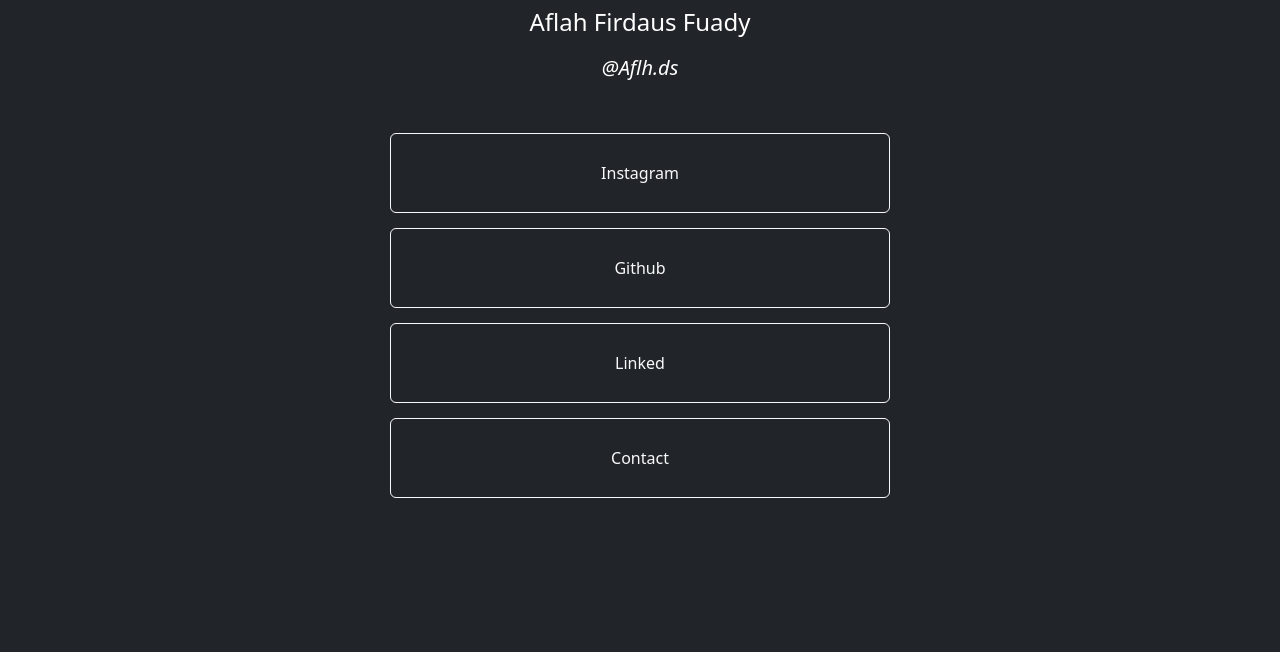
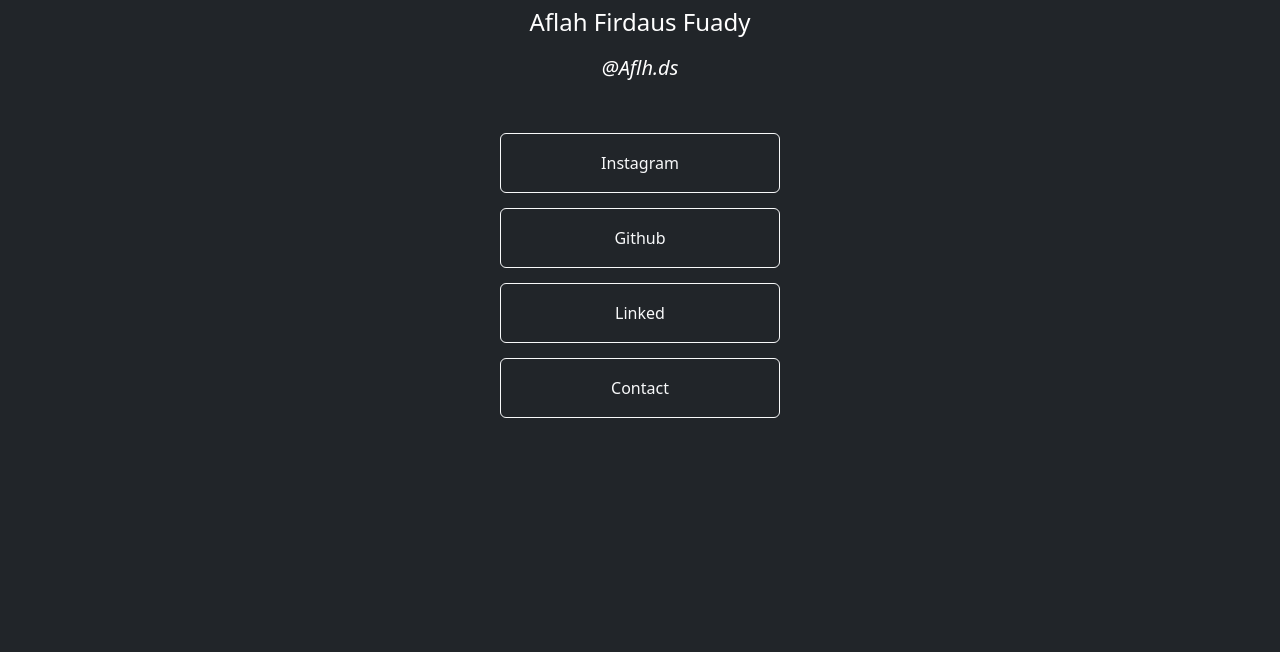
Before and after one commit to AflahFirdaus/AflahFirdaus-linktree.github.io, a plain HTML site: page index.html in a window 1280 px wide. Shown: the part 148-808 px from the top of the page. Drawn offline with nearby package versions, Linux system fonts and the light colour scheme.

Commit message:
first commit

```diff
--- a/index.html
+++ b/index.html
@@ -23,20 +23,20 @@
                     <div class="row">
                         <div class="col1">
                             <a href="https://instagram.com/aflh.ds?igshid=OGQ5ZDc2ODk2ZA==">
-                                <button type="button"  class="btn btn-outline-light" style="width: 500px; height: 80px; margin-bottom: 15px;"class="button-with-icon"><i class="fas fa-instagram"></i>Instagram</button>
+                                <button type="button"  class="btn btn-outline-light" style="width: 280px; height: 60px; margin-bottom: 15px;">Instagram</button>
                             </a>
                         </div>
                         <div class="col">
                             <a href="https://github.com/AflahFirdaus/responsive-web.git">
-                                <button type="button" class="btn btn-outline-light" style="width: 500px; height: 80px; margin-bottom: 15px;">Github</button>
+                                <button type="button" class="btn btn-outline-light" style="width: 280px; height: 60px; margin-bottom: 15px;">Github</button>
                             </a>
                         <div class="col">
                             <a href="https://www.linkedin.com/in/aflahfirdaus/">
-                                <button type="button" class="btn btn-outline-light" style="width: 500px; height: 80px; margin-bottom: 15px;">Linked</button>
+                                <button type="button" class="btn btn-outline-light" style="width: 280px; height: 60px; margin-bottom: 15px;">Linked</button>
                             </a>
                         <div class="col">
                             <a href="https://web.whatsapp.com/">
-                                <button type="button" class="btn btn-outline-light" style="width: 500px; height: 80px; margin-bottom: 15px;">Contact</button>
+                                <button type="button" class="btn btn-outline-light" style="width: 280px; height: 60px; margin-bottom: 15px;">Contact</button>
                             </a>
                         </div>
                 </div>
```
